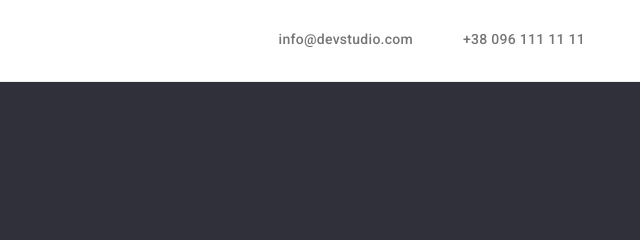
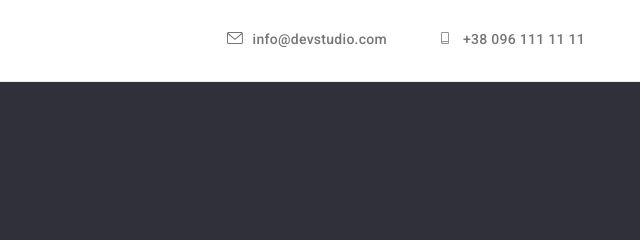
Before and after one commit to IvanBayern/goit-markup-hw-04, a plain HTML site: page index.html in a window 1280 px wide. Shown: the top 240 px of the page, 640-1280 px from the left. Drawn offline with nearby package versions, Linux system fonts and the light colour scheme.

Commit message:
edd icon tel and email

```diff
--- a/css/styles.css
+++ b/css/styles.css
@@ -145,6 +145,12 @@ ul
     letter-spacing: 0.02em;
     color: #757575;
    }
+.email-icon {
+    width: 1rem;
+    height: 0.75rem;
+    fill: currentColor;
+    margin-right: 0.625rem;
+}
 .section {
     padding-top: 94px;
     padding-bottom: 94px;
--- a/index.html
+++ b/index.html
@@ -30,8 +30,10 @@
 
             </nav>
             <ul class="header-contacts list">
-                <li class="header-contact"><a  class="header-email link" href="mailto:info@devstudio.com">info@devstudio.com</a></li>
-                <li class="header-contact"><a  class="header-tel link" href="tel:+380961111111">+38 096 111 11 11</a></li>
+                <li class="header-contact"><a  class="header-email link"  href="mailto:info@devstudio.com"><svg  class="email-icon"><use href="./images/icons.svg#icon-envelope"></use></svg>info@devstudio.com</a></li>
+                <li class="header-contact"><a  class="header-tel link" href="tel:+380961111111"><svg class="email-icon">
+                    <use href="./images/icons.svg#icon-smartphone"></use>
+                </svg>+38 096 111 11 11</a></li>
             </ul>
         </div>
     </header>
```
Also changed, not shown: images/icons.svg (added), images/symbol-defs.svg (added).
